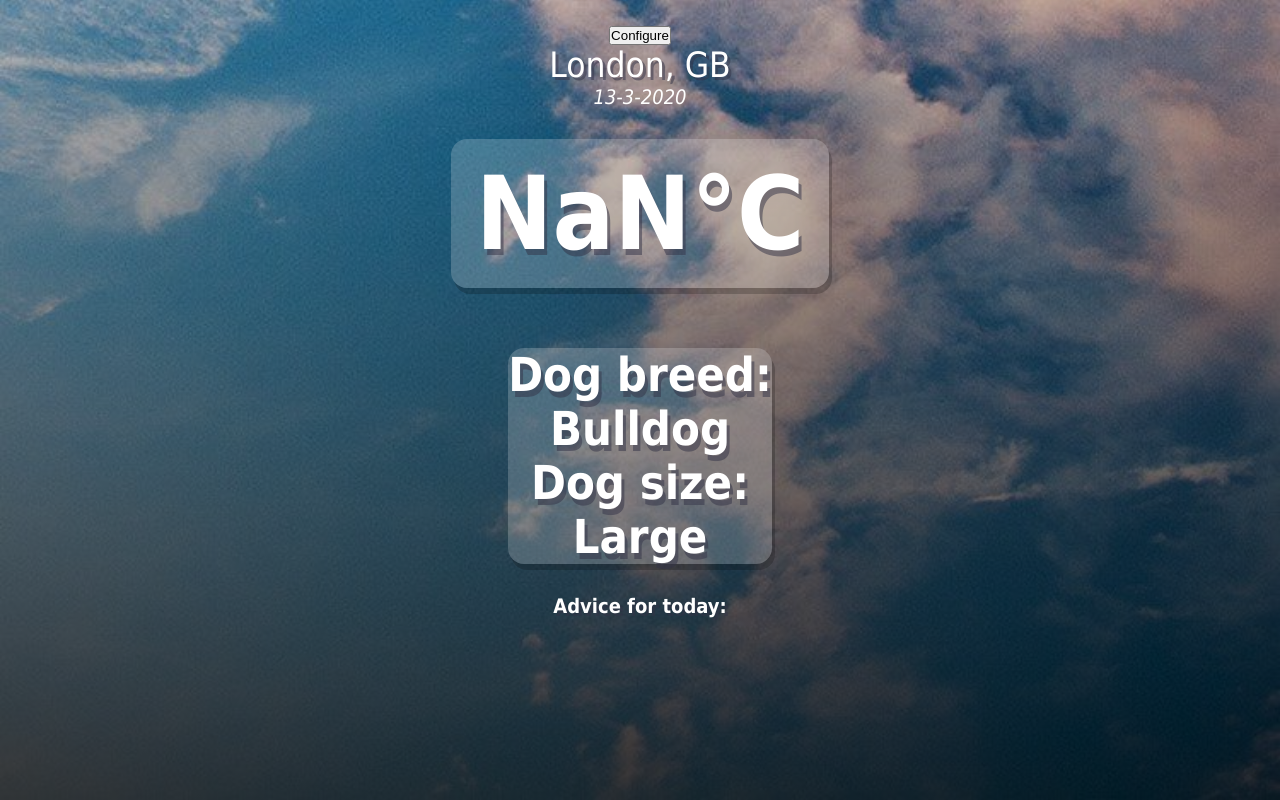
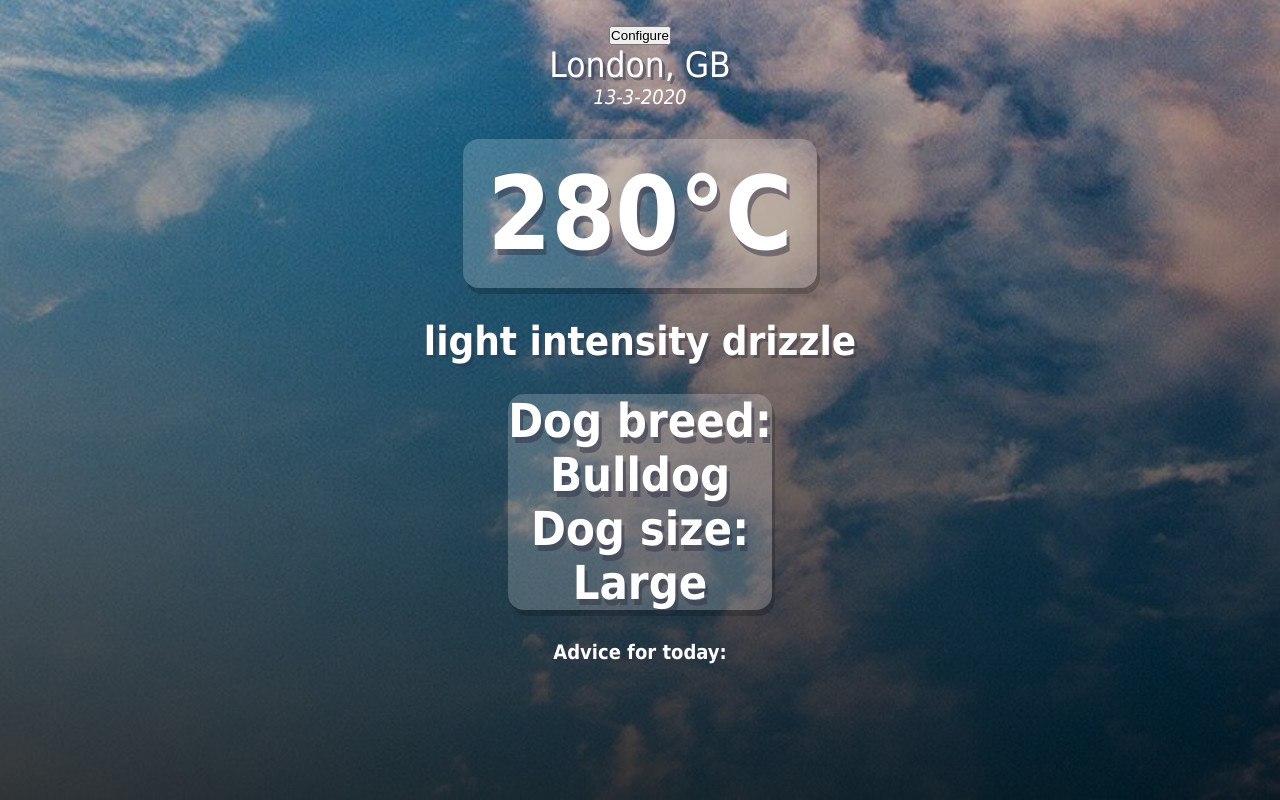
Before and after one commit to pczarski/GUI_Projcect_duplicate, a React (Create React App) app: page / in a window 1280 px wide. Built offline with nearby package versions, Linux system fonts and the light colour scheme; no server answers.

Commit message:
fixed the weather bug

```diff
--- a/src/components/search.js
+++ b/src/components/search.js
@@ -9,12 +9,14 @@ export default class Search extends React.Component {
         };
     }
 
+    // updates the state of this component to the current text in the field
     updateQuery(e){
         this.setState({
             query: e.target.value,
         });
     };
 
+    // passes the query the the given function
     sendQuery(){
         this.props.onSubmit(this.state.query);
     }
--- a/src/components/weather_home.js
+++ b/src/components/weather_home.js
@@ -1,16 +1,17 @@
 // TODO: make the home screen weather display here
 import React from 'react';
 
-// component that renders the home screen weather display
+// weather home component
 export default class WeatherHome extends React.Component {
     render() {
-        const today = new Date();
         if(this.props.weather == null){
             return("");
         }
+        const today = new Date();
+        const temperature = this.props.weather.main.temp;
+        const weatherDescription = this.props.weather.weather[0].description;
         return(
             <div>
-                {(true) ? (
                 <div>
                     <div className="location-box">
                         <div className="location">{this.props.weather.name}, {this.props.weather.sys.country}</div>
@@ -18,13 +19,12 @@ export default class WeatherHome extends React.Component {
                     </div>
                     <div className="weather-box">
                         <div className="temp">
-                                {Math.round(this.props.temp)}°C
+                            {Math.round(temperature)}°C
                         </div>
                         <div className="weather">
-                                {this.props.conditions}</div>
+                            {weatherDescription}</div>
                     </div>
                 </div>
-                ) : ("")}
             </div>
 
         );
```
Also changed, not shown: src/lib/recommend.js. Lines whose indentation alone changed are shown as unchanged.
